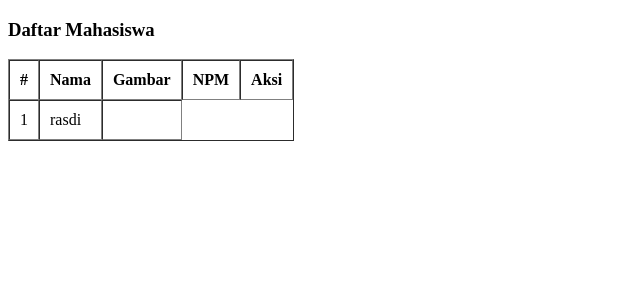
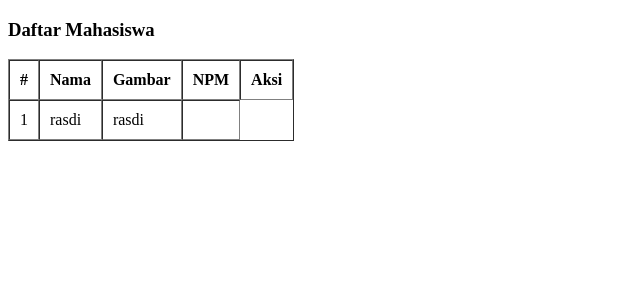
Before and after one commit to rasdi28/Percobaan, a PHP site: the page made by web/pertemuan 10/latihan1.php in a window 1280 px wide. Shown: the top 300 px of the page, without its empty margins (0-640 px from the left). Run offline with PHP 8.4, Linux system fonts and the light colour scheme.

Commit message:
penambahan

```diff
--- a/web/pertemuan 10/latihan1.php
+++ b/web/pertemuan 10/latihan1.php
@@ -20,6 +20,7 @@
     </tr>
     <td>1</td>
     <td>rasdi</td>
+    <td>rasdi</td>
     <td> <img src=""></td>
   </table>
 
```
